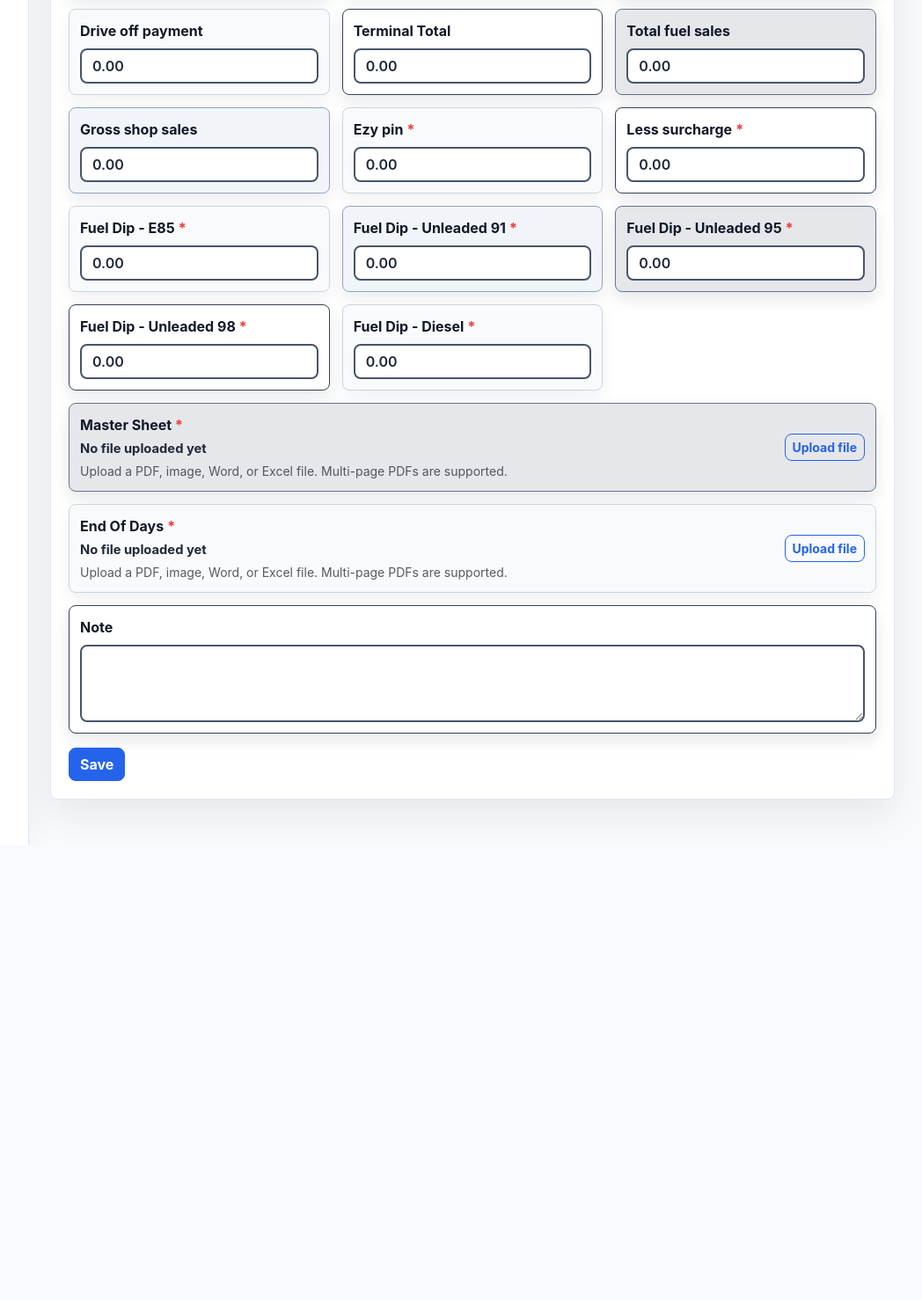
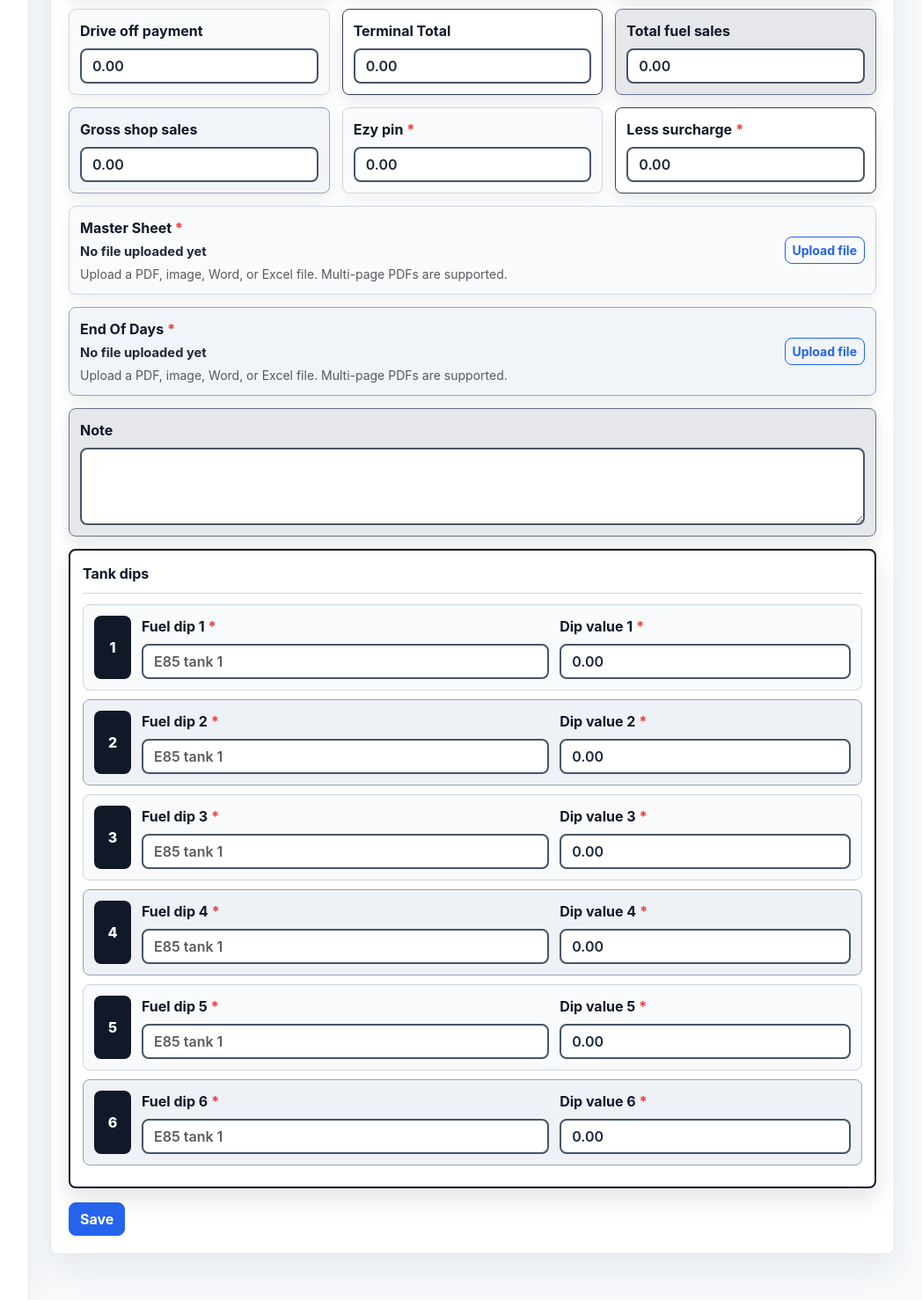
Before and after one commit to Mridoy7/biz-flow, a Django app: page /end-of-day/add/ in a window 1280 px wide. Shown: the part 1049-2527 px from the top of the page at 88% size, without its empty margins (187-1235 px from the left). Before the commit the page ends 2010 px from the top, so only its background shows below. Run offline with Django 5.2, Linux system fonts and the light colour scheme; the visitor is signed in with stand-in values (Sample User, id 1).

Commit message:
Make day end fuel dips dynamic

```diff
--- a/gst_app/forms.py
+++ b/gst_app/forms.py
@@ -31,11 +31,18 @@ END_OF_DAY_MONEY_FIELDS = [
 ]
 
 END_OF_DAY_FUEL_DIP_FIELDS = [
-    "fuel_dip_e85",
-    "fuel_dip_unleaded_91",
-    "fuel_dip_unleaded_95",
-    "fuel_dip_unleaded_98",
-    "fuel_dip_diesel",
+    "fuel_dip_1_name",
+    "fuel_dip_1_value",
+    "fuel_dip_2_name",
+    "fuel_dip_2_value",
+    "fuel_dip_3_name",
+    "fuel_dip_3_value",
+    "fuel_dip_4_name",
+    "fuel_dip_4_value",
+    "fuel_dip_5_name",
+    "fuel_dip_5_value",
+    "fuel_dip_6_name",
+    "fuel_dip_6_value",
 ]
 
 
@@ -142,14 +149,15 @@ class EndOfDayForm(forms.ModelForm):
             self.fields[field].widget.attrs.update({"step": "0.01", "min": "0"})
         for field in self.fuel_dip_fields:
             self.fields[field].required = True
-            self.fields[field].widget.attrs.update({"step": "0.01", "min": "0"})
+        for index in range(1, 7):
+            name_field = f"fuel_dip_{index}_name"
+            value_field = f"fuel_dip_{index}_value"
+            self.fields[name_field].label = f"Fuel dip {index}"
+            self.fields[name_field].widget.attrs.update({"placeholder": "E85 tank 1"})
+            self.fields[value_field].label = f"Dip value {index}"
+            self.fields[value_field].widget.attrs.update({"step": "0.01", "min": "0", "placeholder": "0.00"})
         self.fields["vault_drop"].label = "Vault Drop / Cash Drop"
         self.fields["total_sales"].label = "Terminal Total"
-        self.fields["fuel_dip_e85"].label = "Fuel Dip - E85"
-        self.fields["fuel_dip_unleaded_91"].label = "Fuel Dip - Unleaded 91"
-        self.fields["fuel_dip_unleaded_95"].label = "Fuel Dip - Unleaded 95"
-        self.fields["fuel_dip_unleaded_98"].label = "Fuel Dip - Unleaded 98"
-        self.fields["fuel_dip_diesel"].label = "Fuel Dip - Diesel"
         self.fields["master_sheet_file"].label = "Master Sheet"
         self.fields["end_of_days_file"].label = "End Of Days"
         for field in ("master_sheet_file", "end_of_days_file"):
@@ -171,7 +179,7 @@ class EndOfDayForm(forms.ModelForm):
                 cleaned[field] = 0
         for field in self.fuel_dip_fields:
             if cleaned.get(field) in (None, ""):
-                self.add_error(field, f"{self.fields[field].label} is required. Enter 0 if there is no reading.")
+                self.add_error(field, f"{self.fields[field].label} is required.")
 
         date = cleaned.get("date")
         today = timezone.localdate()
--- a/gst_app/static/gst_app/css/styles.css
+++ b/gst_app/static/gst_app/css/styles.css
@@ -459,6 +459,54 @@ a:hover {
   width: 1px;
 }
 
+.fuel-dip-panel {
+  background: #ffffff;
+  border: 2px solid #111827;
+  border-radius: 8px;
+  box-shadow: 0 12px 26px rgba(15, 23, 42, 0.12);
+  margin-top: 14px;
+  padding: 14px;
+}
+
+.fuel-dip-panel-header {
+  align-items: center;
+  border-bottom: 1px solid #cbd5e1;
+  color: #111827;
+  display: flex;
+  justify-content: space-between;
+  margin-bottom: 12px;
+  padding-bottom: 10px;
+}
+
+.fuel-dip-row {
+  align-items: end;
+  background: #f8fafc;
+  border: 1px solid #cbd5e1;
+  border-radius: 8px;
+  display: grid;
+  gap: 12px;
+  grid-template-columns: 42px minmax(0, 1.4fr) minmax(0, 1fr);
+  margin-bottom: 10px;
+  padding: 12px;
+}
+
+.fuel-dip-row:nth-child(2n + 1) {
+  background: #eef2f7;
+  border-color: #94a3b8;
+}
+
+.fuel-dip-number {
+  align-items: center;
+  align-self: stretch;
+  background: #111827;
+  border-radius: 8px;
+  color: #ffffff;
+  display: flex;
+  font-weight: 800;
+  justify-content: center;
+  min-height: 52px;
+}
+
 .span-2 {
   grid-column: 1 / -1;
 }
@@ -639,6 +687,19 @@ a:hover {
   .detail-list {
     grid-template-columns: 1fr;
   }
+
+  .fuel-dip-row {
+    align-items: stretch;
+    grid-template-columns: 36px 1fr;
+  }
+
+  .fuel-dip-row > div {
+    grid-column: 2;
+  }
+
+  .fuel-dip-number {
+    grid-row: 1 / span 2;
+  }
 }
 
 @media (max-width: 991.98px) {
--- a/gst_app/templates/gst_app/base.html
+++ b/gst_app/templates/gst_app/base.html
@@ -6,7 +6,7 @@
   <meta name="viewport" content="width=device-width, initial-scale=1">
   <title>{% block title %}Smartmate{% endblock %}</title>
   <link rel="stylesheet" href="https://cdn.jsdelivr.net/npm/bootstrap@5.3.3/dist/css/bootstrap.min.css">
-  <link rel="stylesheet" href="{% static 'gst_app/css/styles.css' %}?v=smartmate-required-markers-1">
+  <link rel="stylesheet" href="{% static 'gst_app/css/styles.css' %}?v=smartmate-fuel-dip-rows-1">
 </head>
 <body>
   <header class="app-topbar">
--- a/gst_app/templates/gst_app/endofday_form.html
+++ b/gst_app/templates/gst_app/endofday_form.html
@@ -42,6 +42,8 @@
     </p>
     <div class="form-grid">
       {% for field in form %}
+        {% if field|is_fuel_dip_field %}
+        {% else %}
         <div class="{% if field.name == 'note' or field|is_file_field %}span-2{% endif %}">
           {% if field|is_file_field %}
             <div class="upload-card" data-upload-card>
@@ -70,8 +72,92 @@
             {{ field.errors }}
           {% endif %}
         </div>
+        {% endif %}
       {% endfor %}
     </div>
+    <section class="fuel-dip-panel">
+      <div class="fuel-dip-panel-header">
+        <strong>Tank dips</strong>
+      </div>
+      <div class="fuel-dip-row">
+        <span class="fuel-dip-number">1</span>
+        <div>
+          <label class="form-label" for="{{ form.fuel_dip_1_name.id_for_label }}">Fuel dip 1 <span class="required-marker">*</span></label>
+          {{ form.fuel_dip_1_name|add_class:"form-control" }}
+          {{ form.fuel_dip_1_name.errors }}
+        </div>
+        <div>
+          <label class="form-label" for="{{ form.fuel_dip_1_value.id_for_label }}">Dip value 1 <span class="required-marker">*</span></label>
+          {{ form.fuel_dip_1_value|add_class:"form-control" }}
+          {{ form.fuel_dip_1_value.errors }}
+        </div>
+      </div>
+      <div class="fuel-dip-row">
+        <span class="fuel-dip-number">2</span>
+        <div>
+          <label class="form-label" for="{{ form.fuel_dip_2_name.id_for_label }}">Fuel dip 2 <span class="required-marker">*</span></label>
+          {{ form.fuel_dip_2_name|add_class:"form-control" }}
+          {{ form.fuel_dip_2_name.errors }}
+        </div>
+        <div>
+          <label class="form-label" for="{{ form.fuel_dip_2_value.id_for_label }}">Dip value 2 <span class="required-marker">*</span></label>
+          {{ form.fuel_dip_2_value|add_class:"form-control" }}
+          {{ form.fuel_dip_2_value.errors }}
+        </div>
+      </div>
+      <div class="fuel-dip-row">
+        <span class="fuel-dip-number">3</span>
+        <div>
+          <label class="form-label" for="{{ form.fuel_dip_3_name.id_for_label }}">Fuel dip 3 <span class="required-marker">*</span></label>
+          {{ form.fuel_dip_3_name|add_class:"form-control" }}
+          {{ form.fuel_dip_3_name.errors }}
+        </div>
+        <div>
+          <label class="form-label" for="{{ form.fuel_dip_3_value.id_for_label }}">Dip value 3 <span class="required-marker">*</span></label>
+          {{ form.fuel_dip_3_value|add_class:"form-control" }}
+          {{ form.fuel_dip_3_value.errors }}
+        </div>
+      </div>
+      <div class="fuel-dip-row">
+        <span class="fuel-dip-number">4</span>
+        <div>
+          <label class="form-label" for="{{ form.fuel_dip_4_name.id_for_label }}">Fuel dip 4 <span class="required-marker">*</span></label>
+          {{ form.fuel_dip_4_name|add_class:"form-control" }}
+          {{ form.fuel_dip_4_name.errors }}
+        </div>
+        <div>
+          <label class="form-label" for="{{ form.fuel_dip_4_value.id_for_label }}">Dip value 4 <span class="required-marker">*</span></label>
+          {{ form.fuel_dip_4_value|add_class:"form-control" }}
+          {{ form.fuel_dip_4_value.errors }}
+        </div>
+      </div>
+      <div class="fuel-dip-row">
+        <span class="fuel-dip-number">5</span>
+        <div>
+          <label class="form-label" for="{{ form.fuel_dip_5_name.id_for_label }}">Fuel dip 5 <span class="required-marker">*</span></label>
+          {{ form.fuel_dip_5_name|add_class:"form-control" }}
+          {{ form.fuel_dip_5_name.errors }}
+        </div>
+        <div>
+          <label class="form-label" for="{{ form.fuel_dip_5_value.id_for_label }}">Dip value 5 <span class="required-marker">*</span></label>
+          {{ form.fuel_dip_5_value|add_class:"form-control" }}
+          {{ form.fuel_dip_5_value.errors }}
+        </div>
+      </div>
+      <div class="fuel-dip-row">
+        <span class="fuel-dip-number">6</span>
+        <div>
+          <label class="form-label" for="{{ form.fuel_dip_6_name.id_for_label }}">Fuel dip 6 <span class="required-marker">*</span></label>
+          {{ form.fuel_dip_6_name|add_class:"form-control" }}
+          {{ form.fuel_dip_6_name.errors }}
+        </div>
+        <div>
+          <label class="form-label" for="{{ form.fuel_dip_6_value.id_for_label }}">Dip value 6 <span class="required-marker">*</span></label>
+          {{ form.fuel_dip_6_value|add_class:"form-control" }}
+          {{ form.fuel_dip_6_value.errors }}
+        </div>
+      </div>
+    </section>
     <div class="mt-3 d-flex gap-2">
       <button class="btn btn-primary" type="submit">Save</button>
       {% if record %}<a class="btn btn-outline-secondary" href="{% url 'endofday_pdf' record.pk %}">Preview PDF</a>{% endif %}
@@ -101,11 +187,12 @@
     "gross_shop_sales",
     "ezy_pin",
     "less_surcharge",
-    "fuel_dip_e85",
-    "fuel_dip_unleaded_91",
-    "fuel_dip_unleaded_95",
-    "fuel_dip_unleaded_98",
-    "fuel_dip_diesel"
+    "fuel_dip_1_value",
+    "fuel_dip_2_value",
+    "fuel_dip_3_value",
+    "fuel_dip_4_value",
+    "fuel_dip_5_value",
+    "fuel_dip_6_value"
   ];
   const totalSalesInput = document.getElementById("id_total_sales");
   let totalSalesEntered = Boolean(totalSalesInput && !["", "0", "0.0", "0.00"].includes(totalSalesInput.value.trim()));
--- a/gst_app/templatetags/gst_extras.py
+++ b/gst_app/templatetags/gst_extras.py
@@ -24,6 +24,11 @@ def is_file_field(field):
 
 
 @register.filter
+def is_fuel_dip_field(field):
+    return field.name.startswith("fuel_dip_")
+
+
+@register.filter
 def basename(value):
     if not value:
         return ""
--- a/gst_app/views.py
+++ b/gst_app/views.py
@@ -317,11 +317,18 @@ def endofday_export(request, filetype):
             money(r.vault_drop),
             money(r.total_sales_with_payments),
             money(r.total_fuel_sales),
-            f"{r.fuel_dip_e85:,.2f}",
-            f"{r.fuel_dip_unleaded_91:,.2f}",
-            f"{r.fuel_dip_unleaded_95:,.2f}",
-            f"{r.fuel_dip_unleaded_98:,.2f}",
-            f"{r.fuel_dip_diesel:,.2f}",
+            r.fuel_dip_1_name or "-",
+            f"{r.fuel_dip_1_value:,.2f}",
+            r.fuel_dip_2_name or "-",
+            f"{r.fuel_dip_2_value:,.2f}",
+            r.fuel_dip_3_name or "-",
+            f"{r.fuel_dip_3_value:,.2f}",
+            r.fuel_dip_4_name or "-",
+            f"{r.fuel_dip_4_value:,.2f}",
+            r.fuel_dip_5_name or "-",
+            f"{r.fuel_dip_5_value:,.2f}",
+            r.fuel_dip_6_name or "-",
+            f"{r.fuel_dip_6_value:,.2f}",
             money(r.gross_shop_sales),
             money(r.total_value),
             money(r.difference),
@@ -337,11 +344,18 @@ def endofday_export(request, filetype):
         "Vault Drop / Cash Drop",
         "Terminal Total",
         "Total Fuel Sales",
-        "Fuel Dip - E85",
-        "Fuel Dip - Unleaded 91",
-        "Fuel Dip - Unleaded 95",
-        "Fuel Dip - Unleaded 98",
-        "Fuel Dip - Diesel",
+        "Fuel Dip 1",
+        "Dip Value 1",
+        "Fuel Dip 2",
+        "Dip Value 2",
+        "Fuel Dip 3",
+        "Dip Value 3",
+        "Fuel Dip 4",
+        "Dip Value 4",
+        "Fuel Dip 5",
+        "Dip Value 5",
+        "Fuel Dip 6",
+        "Dip Value 6",
         "Gross Shop Sales",
         "Total sales",
         "Difference",
```
Also changed, not shown: gst_app/models.py (+14 -5 lines), gst_app/templates/gst_app/endofday_list.html (+9 -11 lines), gst_app/tests.py (+93 -54 lines), gst_app/migrations/0011_endofday_dynamic_fuel_dips.py (added).
